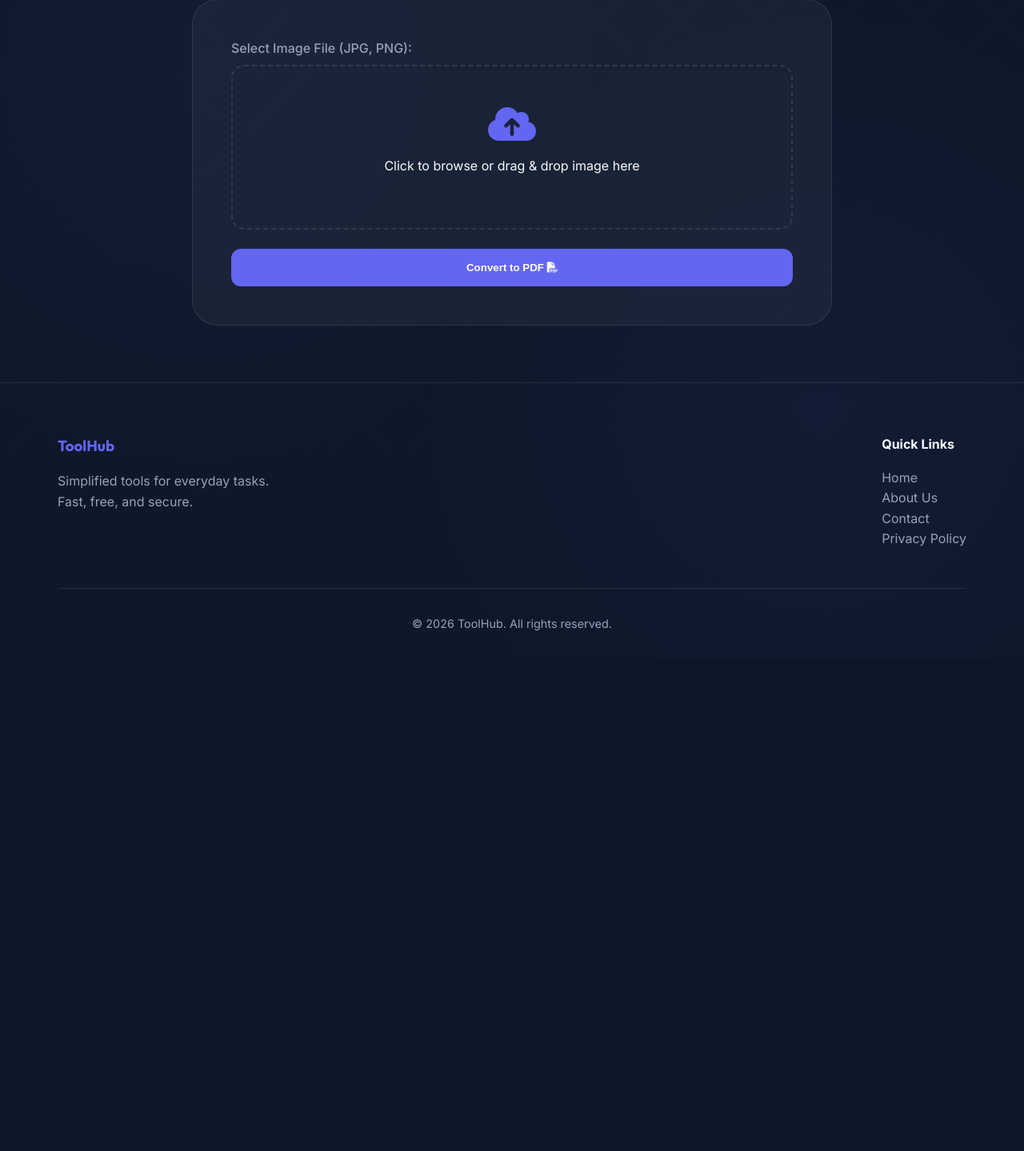
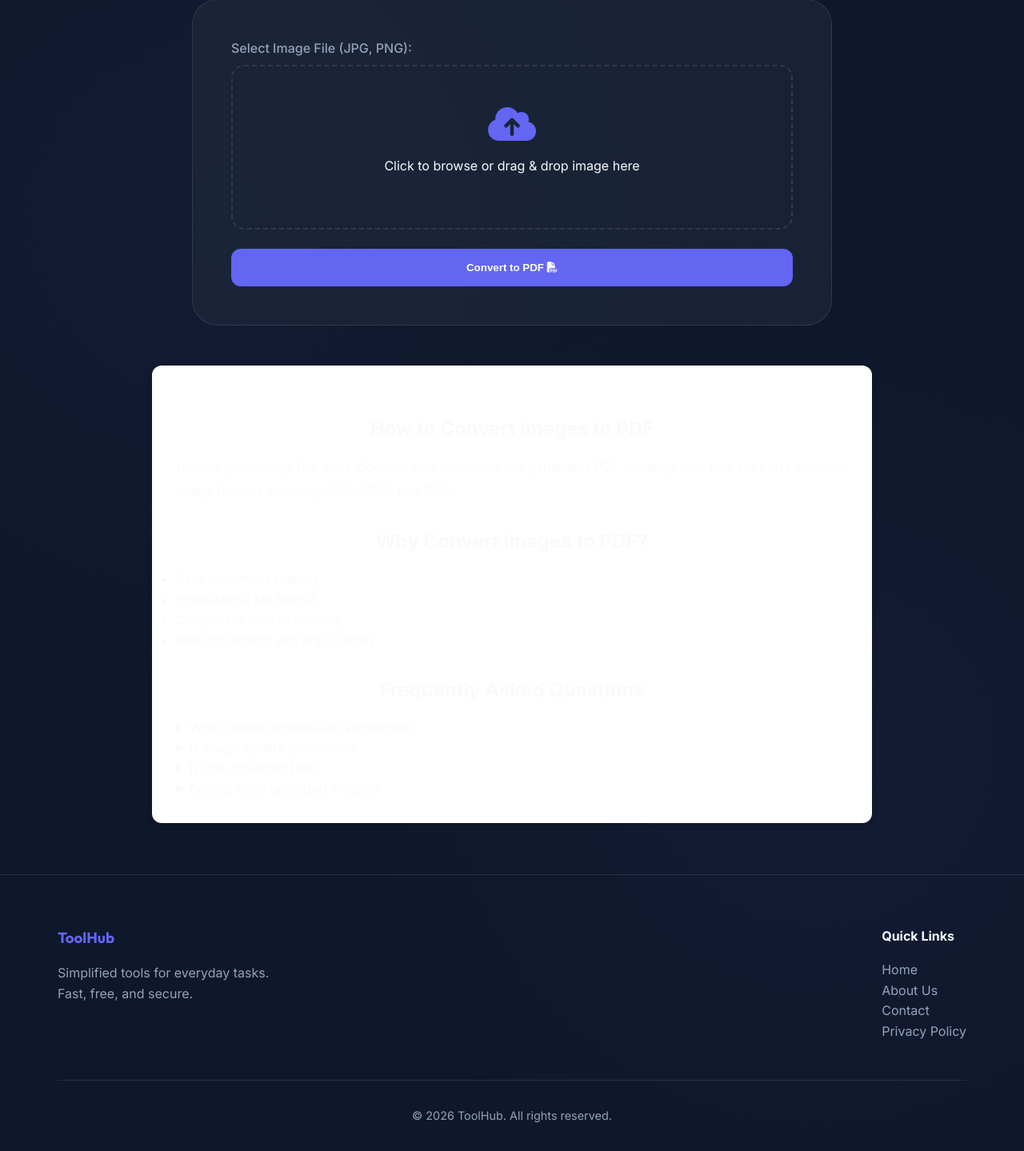
Before and after one commit to tashfeenafifa65-bit/utility-tools-hub, a Flask app: page /tool/image-converter in a window 1280 px wide. Shown: the part 226-1665 px from the top of the page at 80% size. Before the commit the page ends 1015 px from the top, so only its background shows below. Run offline with Flask 3, Linux system fonts and the light colour scheme.

Commit message:
Improve SEO for Image Converter

```diff
--- a/static/css/main.css
+++ b/static/css/main.css
@@ -310,3 +310,39 @@ input:focus, textarea:focus {
         font-size: 2.5rem;
     }
 }
+.seo-content {
+    max-width: 900px;
+    margin: 50px auto;
+    padding: 30px;
+    background: #ffffff;
+    border-radius: 12px;
+    box-shadow: 0 2px 10px rgba(0,0,0,0.08);
+}
+
+.seo-content h2 {
+    text-align: center;
+    margin-top: 30px;
+    margin-bottom: 15px;
+}
+
+.seo-content p {
+    line-height: 1.8;
+    text-align: justify;
+}
+
+.faq-section details {
+    margin: 12px 0;
+    padding: 15px;
+    border: 1px solid #ddd;
+    border-radius: 8px;
+    cursor: pointer;
+}
+
+.faq-section summary {
+    font-weight: bold;
+    font-size: 16px;
+}
+
+.faq-section details p {
+    margin-top: 10px;
+}
--- a/templates/tools/image-converter.html
+++ b/templates/tools/image-converter.html
@@ -29,6 +29,43 @@
             <p>Processing your image... please wait.</p>
         </div>
     </div>
+</div>
+<div class="seo-content">
+    <h2>How to Convert Images to PDF</h2>
+    <p>
+        Upload your image file, click Convert, and download the generated PDF instantly.
+        Our tool supports common image formats including JPG, JPEG, and PNG.
+    </p>
+
+    <h2>Why Convert Images to PDF?</h2>
+    <ul>
+        <li>Easy document sharing.</li>
+        <li>Professional file format.</li>
+        <li>Compatible with all devices.</li>
+        <li>Ideal for reports and applications.</li>
+    </ul>
+
+    <h2>Frequently Asked Questions</h2>
+
+    <details>
+        <summary>Which image formats are supported?</summary>
+        <p>JPG, JPEG, PNG, and most standard image formats.</p>
+    </details>
+
+    <details>
+        <summary>Is image quality preserved?</summary>
+        <p>Yes, the tool maintains high image quality during conversion.</p>
+    </details>
+
+    <details>
+        <summary>Is this converter free?</summary>
+        <p>Yes, completely free to use.</p>
+    </details>
+
+    <details>
+        <summary>Do you store uploaded images?</summary>
+        <p>No, uploaded files are processed only for conversion.</p>
+    </details>
 </div>
 {% endblock %}
 
```
